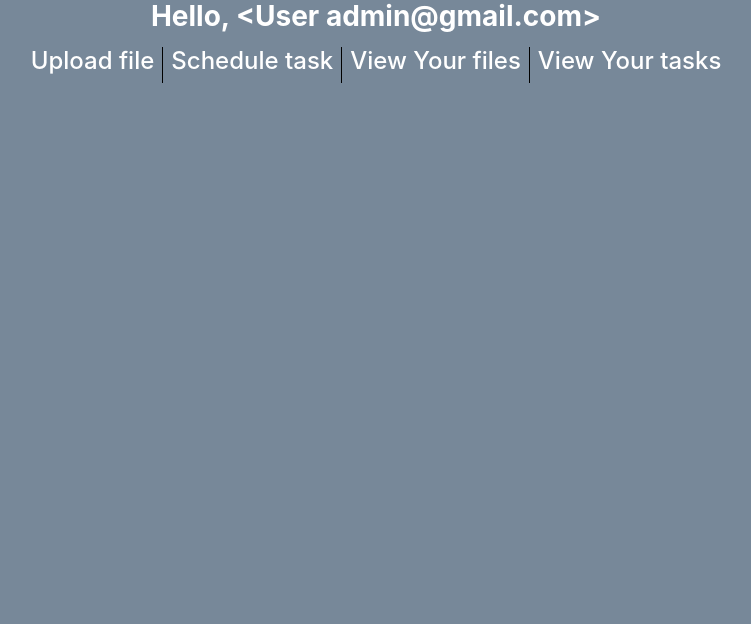
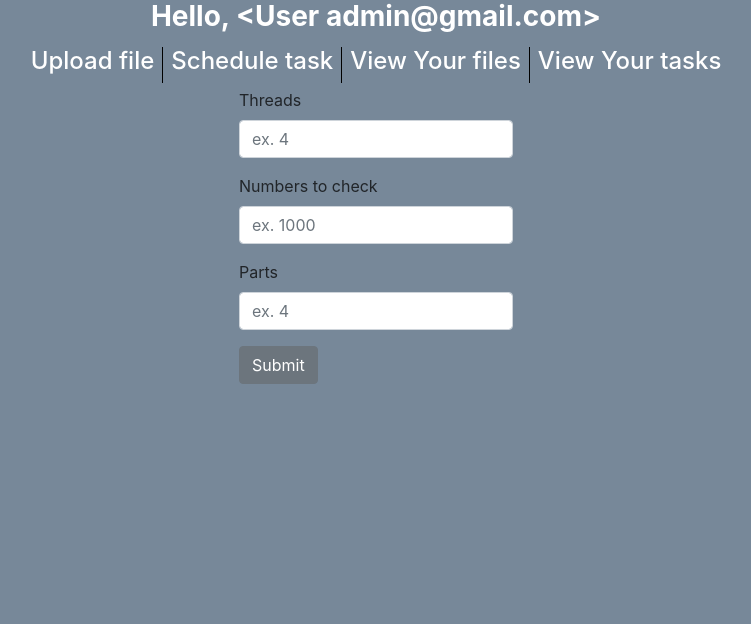
Before and after one commit to kuras120/DistributedFlask, a Flask app: template templates/userPanel.html in a window 1280 px wide. Shown: the part 80-704 px from the top of the page, without its empty margins (264-1015 px from the left). Run offline with Flask 2, Linux system fonts and the light colour scheme; data comes from the database, SQL or seed files in the repository; tables that the repository leaves empty hold one stand-in row (values such as "Sample post"); the template is opened without the code that fills it: values that come from a table or form of the project are taken from there, most other values are stand-ins (such as "Sample title", 1, 10 or a date in 2020); parts of the project's set-up code (start-up, migrations or seed data) failed here and were passed over; some libraries are stand-ins or nearby versions.

Commit message:
bb/front merged

```diff
--- a/templates/userPanel.html
+++ b/templates/userPanel.html
@@ -29,6 +29,62 @@
                         </div>
                     <div class="modal-footer">
                         <button type="submit" class="btn btn-secondary">Submit</button>
+                    </div>
+                </form>
+            </div>
+        </div>
+    </div>
+
+	<div class="modal fade" id="filesViewerModal" tabindex="-1" role="dialog" aria-labelledby="filesViewerTitle" aria-hidden="true">
+        <div class="modal-dialog modal-dialog-centered" role="document">
+            <div class="modal-content">
+                <div class="modal-header">
+                    <h5 class="modal-title" id="filesViewer">View your uploaded files</h5>
+                    <button type="button" class="close" data-dismiss="modal" aria-label="Close">
+                    <span aria-hidden="true">&times;</span>
+                    </button>
+                </div>
+                <!-- przegladanie zamieszczonych plikow -->
+                <form action="" method="GET">
+                    <div class="modal-body">
+						<div class="form-group">
+							<label>Your files</label>
+							<select class="custom-select mr-sm-2" id="uploadedFileSelect">
+                              <option selected>Choose...</option>
+							  <option value="1">¯\_(ツ)_/¯</option>
+							</select>
+						</div>
+
+                        </div>
+                </form>
+            </div>
+        </div>
+    </div>
+
+	<div class="modal fade" id="tasksViewerModal" tabindex="-1" role="dialog" aria-labelledby="tasksViewerTitle" aria-hidden="true">
+        <div class="modal-dialog modal-dialog-centered" role="document">
+            <div class="modal-content">
+                <div class="modal-header">
+                    <h5 class="modal-title" id="tasksViewer">View your tasks</h5>
+                    <button type="button" class="close" data-dismiss="modal" aria-label="Close">
+                    <span aria-hidden="true">&times;</span>
+                    </button>
+                </div>
+                <!-- przegladanie zadan  -->
+                <form action="" method="GET">
+                    <div class="modal-body">
+						<div class="form-group">
+							<label>Your tasks</label>
+							<select class="custom-select mr-sm-2" id="tasksSelect">
+                              <option selected>Choose...</option>
+							  <option value="1">¯\_(ツ)_/¯</option>
+							</select>
+						</div>
+						<div>
+							<textarea rows="3" readonly>
+								Informacje o zadaniu
+							</textarea>
+						</div>
                     </div>
                 </form>
             </div>
@@ -93,8 +149,27 @@
         <ul class="col-12 list-inline d-flex align-items-center justify-content-center">
             <li><h4><a href="#" data-toggle="modal" data-target="#fileUploaderModal" class="li-options">Upload file</a></h4></li>
             <li><h4><a href="#" data-toggle="modal" data-target="#taskSchedulerModal" class="li-options">Schedule task</a></h4></li>
-            <li><h4><a href="{{ url_for('user_controller.get_files') }}" class="li-options">View Your files</a></h4></li>
-            <li><h4><a href="#" class="li-options">View Your tasks</a></h4></li>
+            <li><h4><a href="#" data-toggle="modal" data-target="#filesViewerModal" class="li-options">View Your files</a></h4></li>
+            <li><h4><a href="#" data-toggle="modal" data-target="#tasksViewerModal" class="li-options">View Your tasks</a></h4></li>
         </ul>
     </div>
+    <div class="row">
+        <div class="col-12 d-flex align-items-center justify-content-center">
+	<form action="{{ url_for('user_controller.release_zombies') }}" method="POST">
+                <div class="form-group">
+                    <label for="threads">Threads</label>
+                    <input type="text" name="threads" class="form-control" id="threads" placeholder="ex. 4" required>
+                </div>
+                <div class="form-group">
+                    <label for="numbers">Numbers to check</label>
+                    <input type="text" name="numbers" class="form-control" id="numbers" placeholder="ex. 1000" required>
+                </div>
+                <div class="form-group">
+                    <label for="parts">Parts</label>
+                    <input type="text" name="parts" class="form-control" id="parts" placeholder="ex. 4" required>
+                </div>
+                <button type="submit" class="btn btn-secondary">Submit</button>
+            </form>
+        </div>
+    </div>
 {% endblock %}
```
